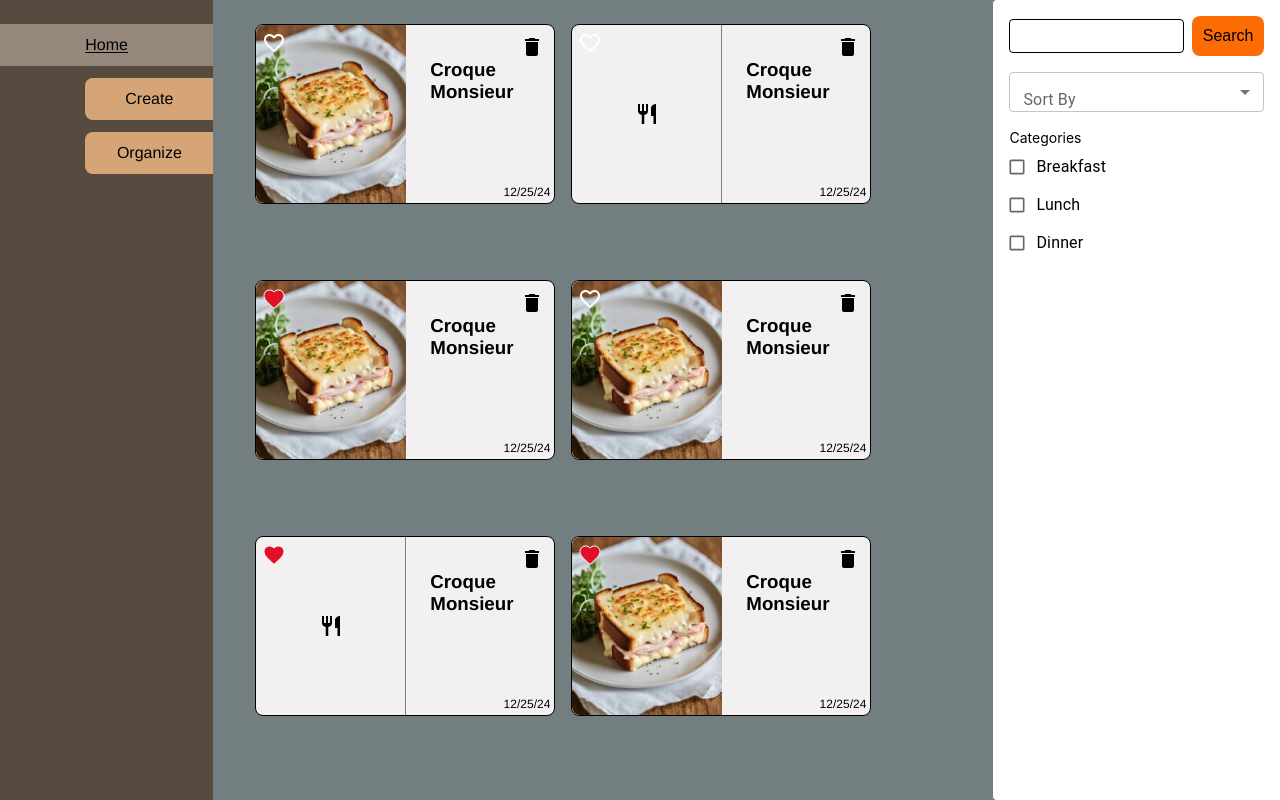
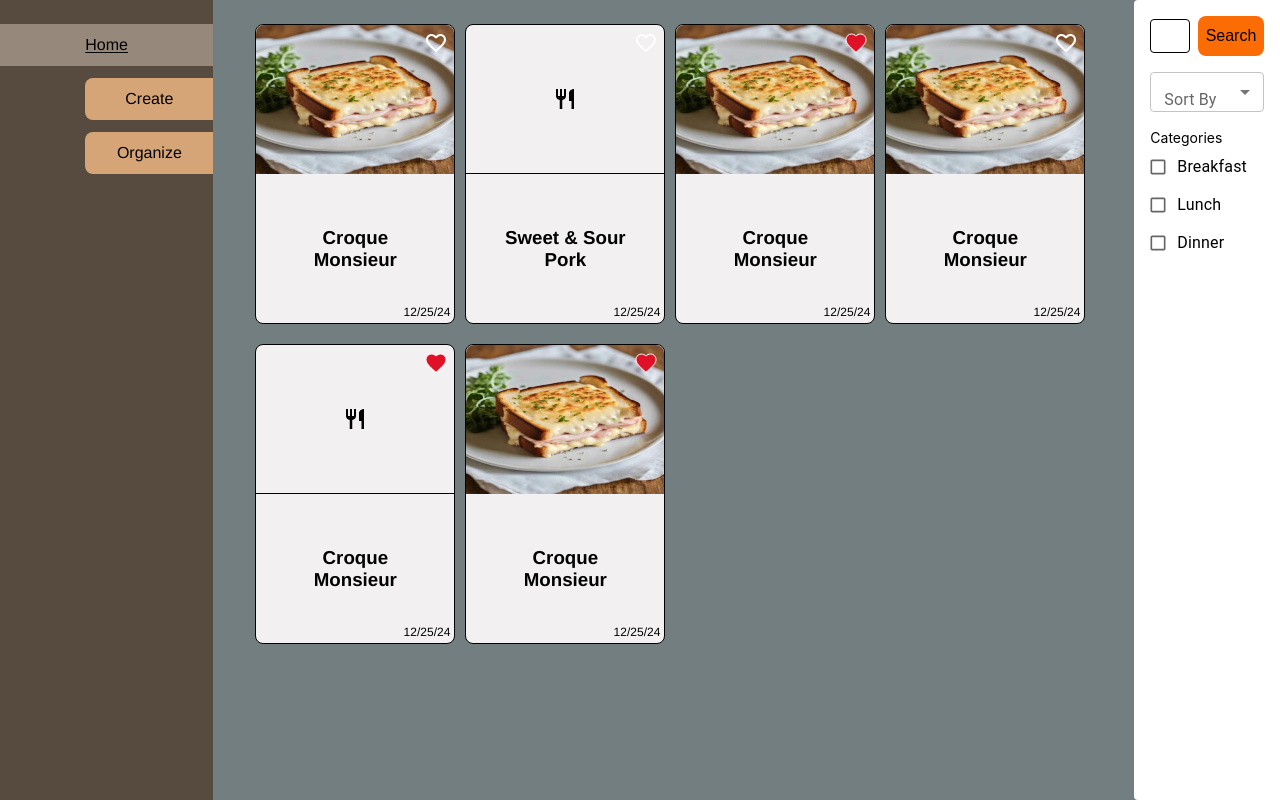
Before and after one commit to uphonia/recipe-application, a Next.js app: page / in a window 1280 px wide. Built offline with nearby package versions, Linux system fonts and the light colour scheme.

Commit message:
update UI of RecipeCard

```diff
--- a/src/AllRecipes/allRecipes.consts.ts
+++ b/src/AllRecipes/allRecipes.consts.ts
@@ -8,7 +8,7 @@ export const mockData = [
   {
     createdDate: "12/25/24",
     isFavorited: false,
-    name: "Croque Monsieur",
+    name: "Sweet & Sour Pork",
   },
   {
     createdDate: "12/25/24",
--- a/src/AllRecipes/allRecipes.styles.ts
+++ b/src/AllRecipes/allRecipes.styles.ts
@@ -10,9 +10,10 @@ export const Wrapper = styled.div`
 `;
 
 export const RecipeList = styled.div`
-  display: flex;
-  flex-direction: row;
-  flex-wrap: wrap;
-  gap: 16px;
+  align-content: start;
+  column-gap: 10px;
+  display: grid;
+  grid-template-columns: repeat(4, 1fr);
   padding: 24px 42px;
+  row-gap: 20px;
 `;
--- a/src/AllRecipes/components/RecipeCard/RecipeCard.tsx
+++ b/src/AllRecipes/components/RecipeCard/RecipeCard.tsx
@@ -5,12 +5,11 @@ import EmptyImageStateIcon from "@mui/icons-material/Restaurant";
 
 import {
   Wrapper,
-  Info,
   Image,
   EmptyImage,
   Title,
   Date,
-  ActionButtons,
+  // ActionButtons,
   IconButton,
   CardFooter,
   Content,
@@ -66,14 +65,12 @@ export const RecipeCard = ({
         )}
       </IconButton>
       <Content>
-        <Info>
-          <Title>{name}</Title>
-        </Info>
-        <ActionButtons>
+        <Title>{name}</Title>
+        {/* <ActionButtons>
           <IconButton onClick={(e) => handleOnDelete(e)}>
             <DeleteIcon />
           </IconButton>
-        </ActionButtons>
+        </ActionButtons> */}
         <CardFooter>
           <Date>{createdDate}</Date>
         </CardFooter>
--- a/src/AllRecipes/components/RecipeCard/recipeCard.styles.ts
+++ b/src/AllRecipes/components/RecipeCard/recipeCard.styles.ts
@@ -1,6 +1,7 @@
 import styled from "@emotion/styled";
+import { css } from "@emotion/react";
+
 import { mq } from "../../../common/utils/mediaQueries";
-import { css } from "@emotion/react";
 
 export const Wrapper = styled.div`
   background-color: #f2f0f0;
@@ -8,44 +9,37 @@ export const Wrapper = styled.div`
   border-radius: 8px;
   cursor: pointer;
   display: flex;
-  flex-direction: row;
-  height: 180px;
+  flex-direction: column;
+  height: 300px;
   position: relative;
-  width: 100%;
 
   ${mq.medium(css`
-    max-width: 300px;
+    width: 200px;
   `)}
 `;
 
 export const Content = styled.div`
+  align-items: center;
   display: flex;
   flex: 1;
   padding: 24px;
   position: relative;
 `;
 
-export const Info = styled.div`
-  display: flex;
-  flex-direction: column;
-  gap: 4px;
-  height: 100%;
-  padding-top: 10px;
-`;
-
 export const Title = styled.h3`
   overflow: hidden;
   text-overflow: ellipsis;
-  width: 100px;
   line-clamp: 3;
+  text-align: center;
   -webkit-line-clamp: 3;
   -webkit-box-orient: vertical;
 `;
 
 export const Image = styled.img`
-  border-radius: 8px 0px 0px 8px;
+  border-radius: 8px 8px 0px 0px;
+  height: 50%;
+  object-fit: stretch;
   position: relative;
-  width: 150px;
 `;
 
 export const CardFooter = styled.div`
@@ -88,7 +82,7 @@ export const IconButton = styled.button<IconButtonProps>`
   ${({ isOnTop }) =>
     isOnTop &&
     css`
-      left: 4px;
+      right: 4px;
       position: absolute;
       top: 4px;
     `}
@@ -96,10 +90,9 @@ export const IconButton = styled.button<IconButtonProps>`
 
 export const EmptyImage = styled.div`
   align-items: center;
-  border-radius: 8px 0px 0px 8px;
-  border-right: 1px solid gray;
+  border-bottom: 1px solid black;
   display: flex;
+  height: 50%;
   justify-content: center;
   position: relative;
-  width: 150px;
 `;
```
